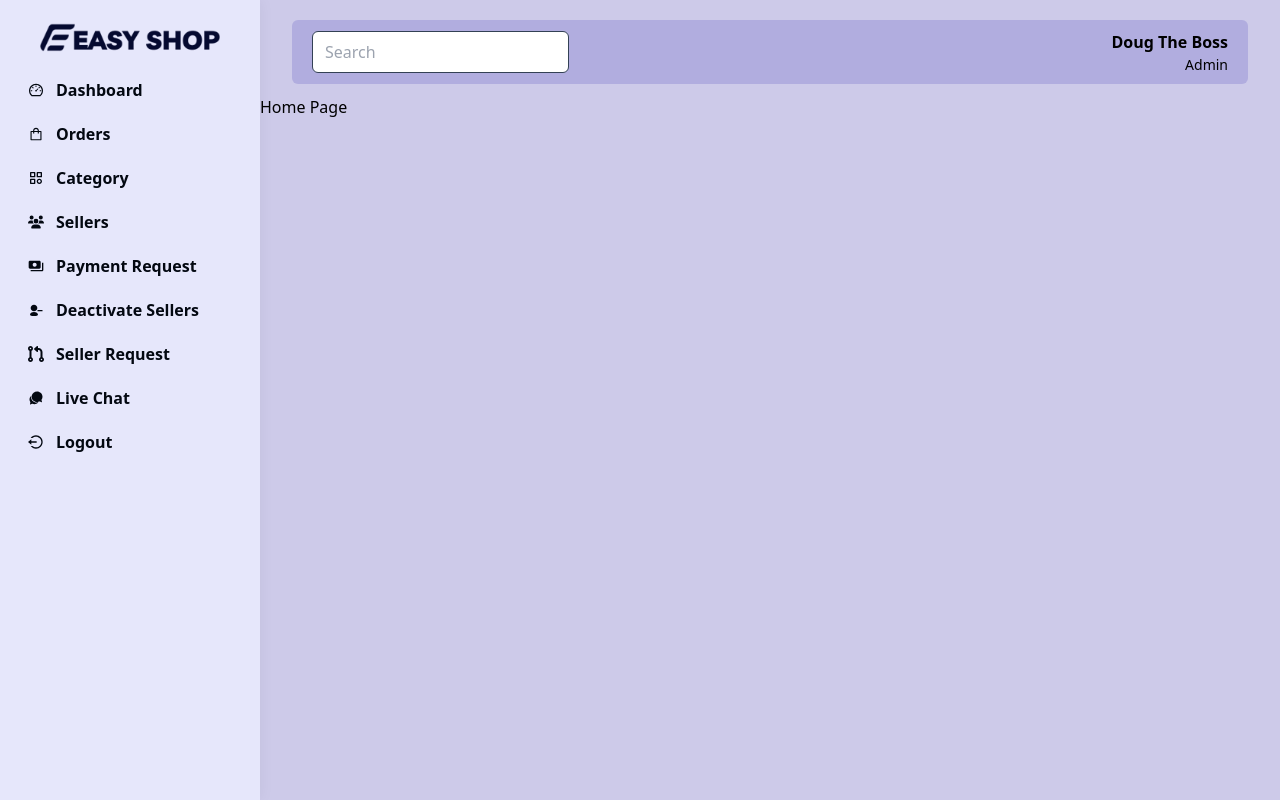
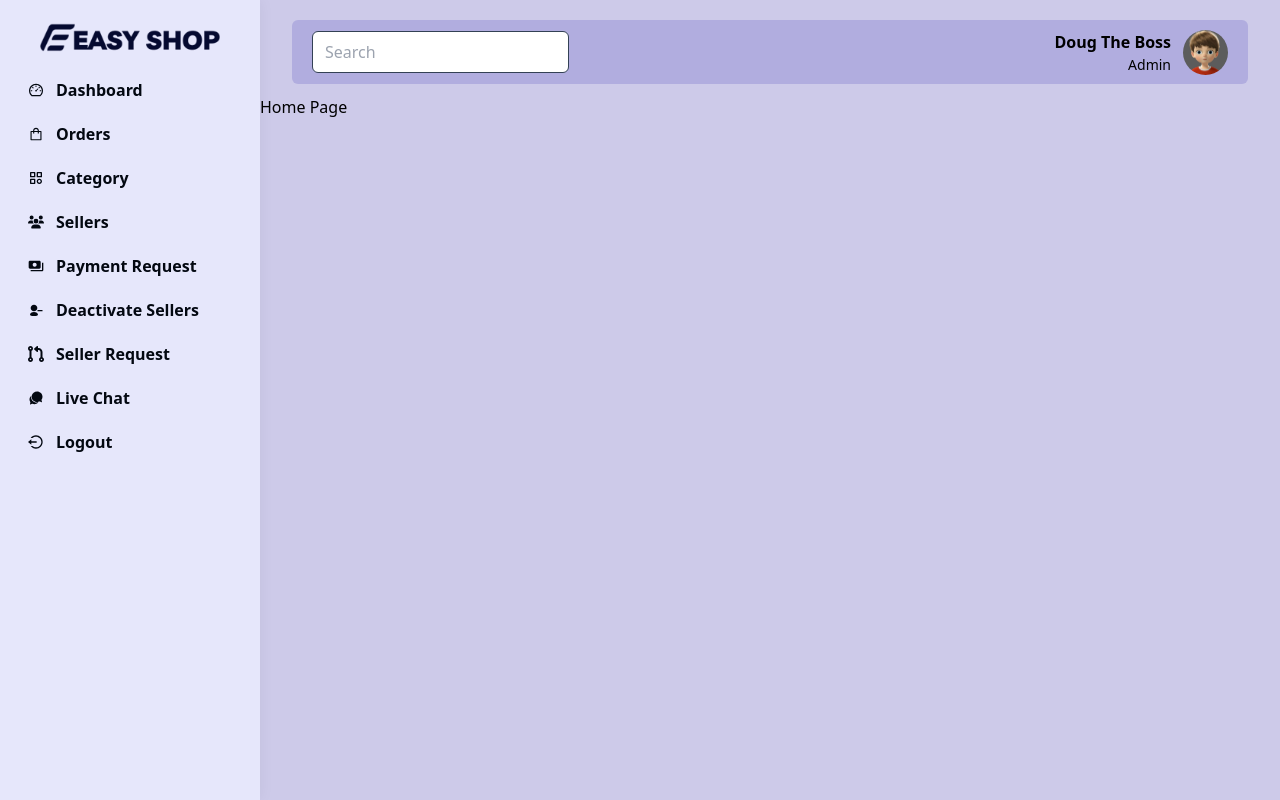
Before and after one commit to guidonunes/marketplace-mern, a React (Create React App) app in the folder dashboard/: page / in a window 1280 px wide. Built offline with nearby package versions, Linux system fonts and the light colour scheme.

Commit message:
add image and styling

```diff
--- a/dashboard/src/layout/Header.jsx
+++ b/dashboard/src/layout/Header.jsx
@@ -18,6 +18,7 @@ const Header = ({showSidebar, setShowSidebar}) => {
                 <h2 className='text-md font-bold'>Doug The Boss</h2>
                 <span className='text-[14px] w-full font-normal'>Admin</span>
               </div>
+              <img className='w-[45px] h-[45px] rounded-full overflow-hidden' src="/images/admin.jpg" alt="" />
             </div>
           </div>
 
```
Also changed, not shown: dashboard/public/images/admin.jpg (added).
